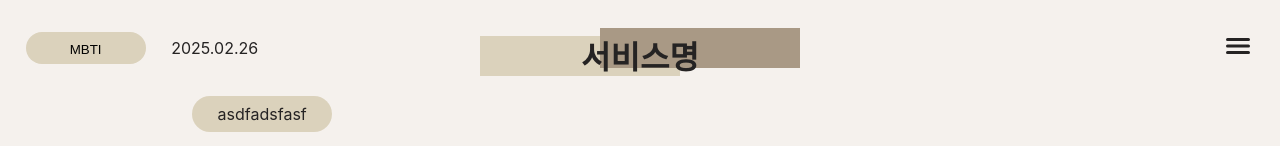
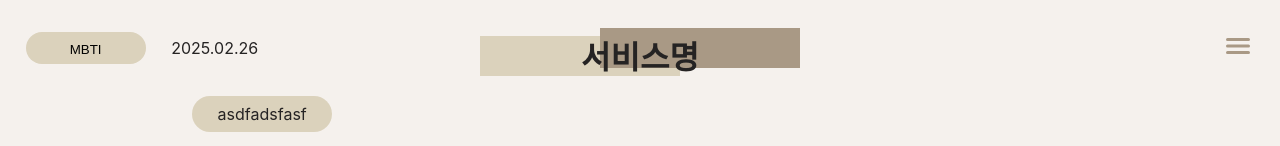
Before and after one commit to NiceDecision/frontend, a React (Create React App) app: page /chat in a window 1280 px wide. Shown: the top 146 px of the page. Built offline with nearby package versions, Linux system fonts and the light colour scheme.

Commit message:
[feat] 메뉴 스크린
- 메뉴 버튼 누를 때 메뉴 스크린 뜨게 함
- 메뉴 스크린 닫기까지 완료

```diff
--- a/src/components/header/header.jsx
+++ b/src/components/header/header.jsx
@@ -1,20 +1,34 @@
-import React from 'react';
+import React, { useState } from 'react';
 import * as S from './headerStyle';
 import HeaderTitile from './headerTitle';
-import { IoMenu } from 'react-icons/io5';
+import MenuScreen from '../menuScreen/MenuScreen';
 
 function Header() {
+  const [isOpen, setIsOpen] = useState(false);
+  function openMenuScreen() {
+    setIsOpen(true);
+  }
+  function closeMenuScreen() {
+    setIsOpen(false);
+  }
   return (
+    <>
       <S.Wrapper>
         <S.Left>
           <S.MbtiButton>MBTI</S.MbtiButton>
           <S.Date>2025.02.26</S.Date>
         </S.Left>
         <HeaderTitile />
-      <S.MenuButton>
-        <IoMenu size={32} />
+        <S.MenuButton onClick={openMenuScreen}>
+          <S.MenuButtonIcon />
         </S.MenuButton>
       </S.Wrapper>
+      {isOpen ? (
+        <MenuScreen isOpen={isOpen} closeMenuScreen={closeMenuScreen} />
+      ) : (
+        ''
+      )}
+    </>
   );
 }
 export default Header;
--- a/src/components/header/headerStyle.jsx
+++ b/src/components/header/headerStyle.jsx
@@ -1,4 +1,5 @@
 import styled from 'styled-components';
+import { IoMenu } from 'react-icons/io5';
 
 export const Wrapper = styled.div`
   display: flex;
@@ -28,4 +29,13 @@ export const MbtiButton = styled.button`
   z-index: 2;
 `;
 export const Date = styled.div``;
-export const MenuButton = styled.div``;
+export const MenuButton = styled.div`
+  z-index: 2;
+`;
+
+export const MenuButtonIcon = styled(IoMenu)`
+  width: 32px;
+  height: 32px;
+  cursor: pointer;
+  color: #a99985;
+`;
--- /dev/null
+++ b/src/components/menuScreen/MenuScreen.jsx
@@ -0,0 +1,18 @@
+import React, { useState } from 'react';
+import * as S from './MenuScreenStyle';
+
+function MenuScreen({ isOpen, closeMenuScreen }) {
+  if (!isOpen) return null; // isOpen이 false면 렌더링 안 함
+  return (
+    <S.Wrapper>
+      <S.CancelButton onClick={closeMenuScreen} />
+      <S.Title>MENU</S.Title>
+      <S.List>
+        <S.Text>서비스명과 채팅하기</S.Text>
+        <S.Text>도전! 결정 장애 극복!</S.Text>
+        <S.Text>나의 결정 장애 극복 랭킹은?</S.Text>
+      </S.List>
+    </S.Wrapper>
+  );
+}
+export default MenuScreen;
--- /dev/null
+++ b/src/components/menuScreen/MenuScreenStyle.jsx
@@ -0,0 +1,41 @@
+import styled from 'styled-components';
+import { MdOutlineCancel } from 'react-icons/md';
+
+export const Wrapper = styled.div`
+  background-color: #dbd2bc80;
+  display: flex;
+  flex-direction: column;
+  width: 100vw;
+  height: 100vh;
+  position: fixed;
+  align-items: center;
+  z-index: 3;
+`;
+export const CancelButton = styled(MdOutlineCancel)`
+  width: 32px;
+  height: 32px;
+  cursor: pointer;
+  position: fixed;
+  top: 4vh;
+  right: 2vw;
+`;
+
+export const Title = styled.div`
+  font-weight: 700;
+  margin-top: 32vh;
+  z-index: 4;
+`;
+export const List = styled.div`
+  margin-top: 4vh;
+  font-weight: 500;
+  display: flex;
+  flex-direction: column;
+  gap: 8vh;
+  align-items: center;
+  background-color: #dbd2bc;
+  box-shadow: 0px 0px 64px 64px #dbd2bc;
+`;
+export const Text = styled.div`
+  font-size: 16px;
+  cursor: pointer;
+`;
```
Lines whose indentation alone changed are shown as unchanged.
